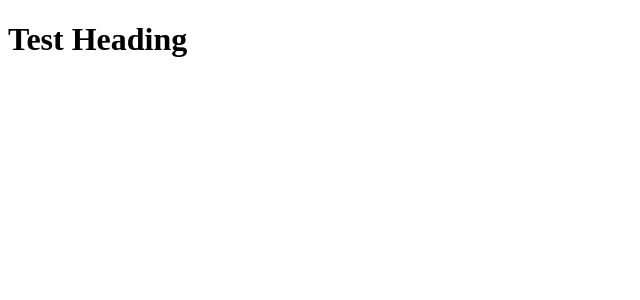
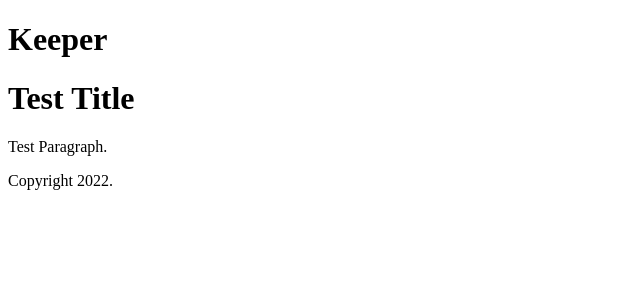
Before and after one commit to erenduzova/React-Keeper-app, a React (Create React App) app: page / in a window 1280 px wide. Shown: the top 300 px of the page, without its empty margins (0-640 px from the left). Built offline with nearby package versions, Linux system fonts and the light colour scheme.

Commit message:
App.jsx compenent edited and added to index.js

```diff
--- a/src/components/App.jsx
+++ b/src/components/App.jsx
@@ -0,0 +1,17 @@
+import React from "react";
+
+import Header from "./Header";
+import Footer from "./Footer";
+import Note from "./Note";
+
+function App() {
+  return (
+    <div>
+      <Header />
+      <Note />
+      <Footer />
+    </div>
+  );
+}
+
+export default App;
--- a/src/index.js
+++ b/src/index.js
@@ -1,10 +1,12 @@
 import React from "react";
 import ReactDOM from "react-dom/client";
+
+import App from "./components/App";
 
 const container = document.getElementById("root");
 const root = ReactDOM.createRoot(container);
 root.render(
   <React.StrictMode>
-    <h1>Test Heading</h1>
+    <App />
   </React.StrictMode>
 );
```
